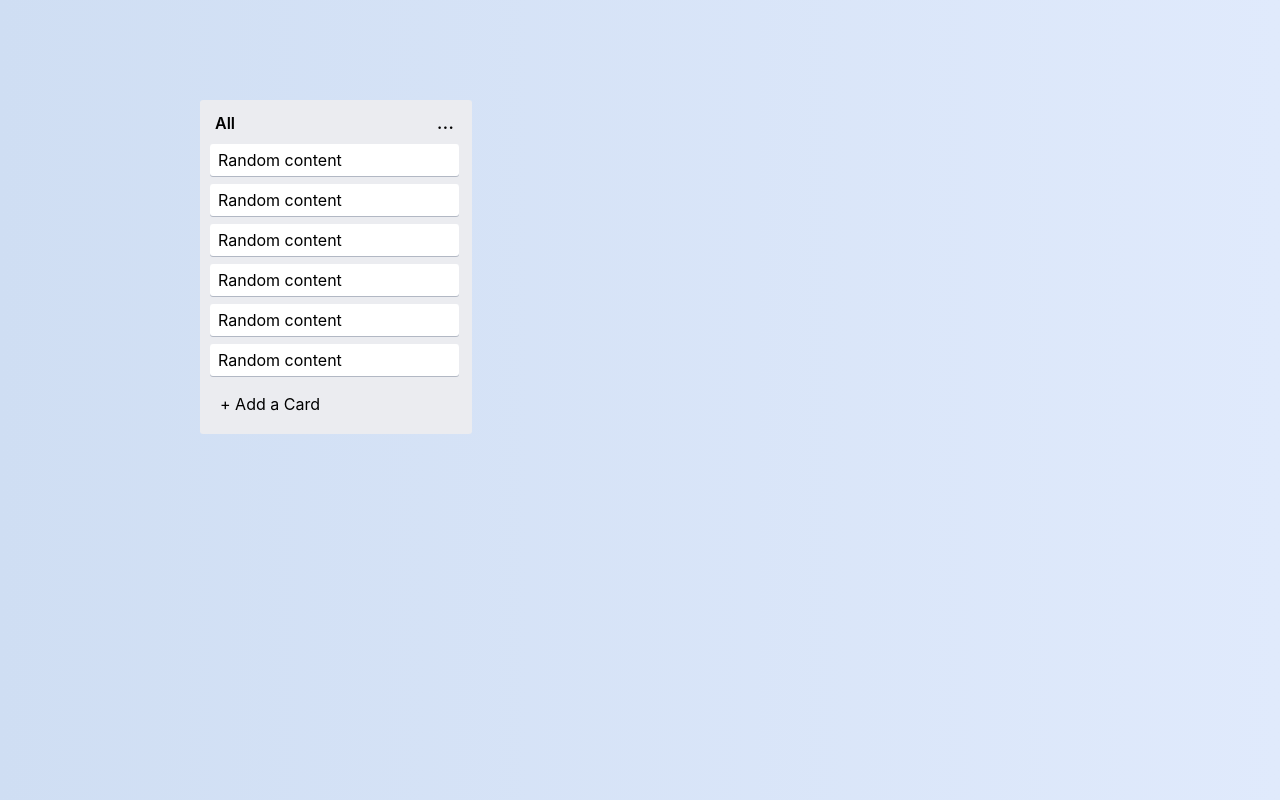
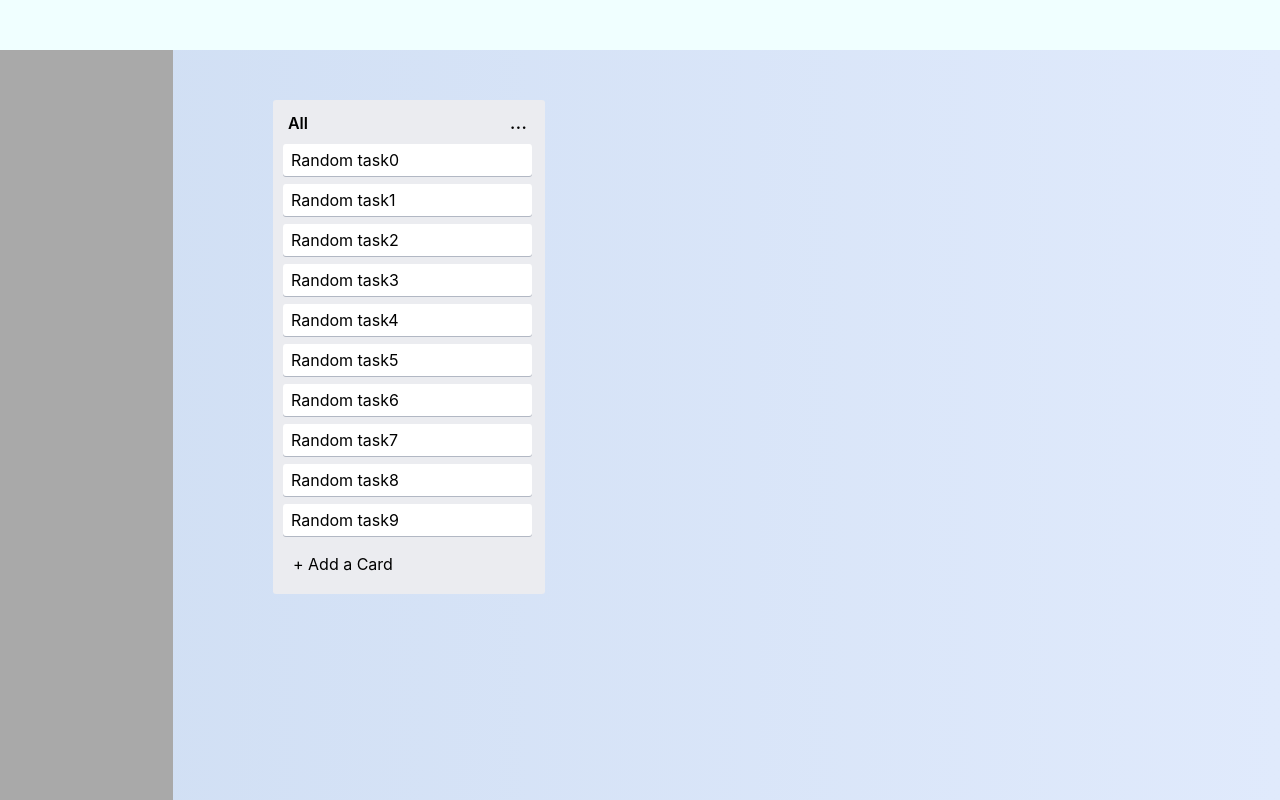
Before and after one commit to PrashantSingh5946/Trello, a React (Create React App) app: page / in a window 1280 px wide. Built offline with nearby package versions, Linux system fonts and the light colour scheme.

Commit message:
Dragging enabled

```diff
--- a/package.json
+++ b/package.json
@@ -7,6 +7,7 @@
     "@testing-library/react": "^12.1.2",
     "@testing-library/user-event": "^13.5.0",
     "react": "^17.0.2",
+    "react-beautiful-dnd": "^13.1.0",
     "react-dom": "^17.0.2",
     "react-scripts": "5.0.0",
     "web-vitals": "^2.1.4"
--- a/src/App.css
+++ b/src/App.css
@@ -1,33 +1,58 @@
 .App {
   width: 1fr;
   height: 100vh;
-  background: #E0EAFC;  /* fallback for old browsers */
-  background: -webkit-linear-gradient(to right, #CFDEF3, #E0EAFC);  /* Chrome 10-25, Safari 5.1-6 */
-  background: linear-gradient(to right, #CFDEF3, #E0EAFC); /* W3C, IE 10+/ Edge, Firefox 16+, Chrome 26+, Opera 12+, Safari 7+ */
-
-
+  background: #e0eafc; /* fallback for old browsers */
+  background: -webkit-linear-gradient(
+    to right,
+    #cfdef3,
+    #e0eafc
+  ); /* Chrome 10-25, Safari 5.1-6 */
+  background: linear-gradient(
+    to right,
+    #cfdef3,
+    #e0eafc
+  ); /* W3C, IE 10+/ Edge, Firefox 16+, Chrome 26+, Opera 12+, Safari 7+ */
+  overflow: hidden;
 }
 
+.navbar {
+  height: 50px;
+  background: azure;
+}
 
-.collection
-{
+.container {
+  display: flex;
+  flex-direction: row;
+  height: 100%;
+}
+
+.collection {
   background-color: #ebecf0;
   border-radius: 3px;
   box-sizing: border-box;
   display: flex;
   flex-direction: column;
   max-height: 100%;
-  position: absolute;
-  margin-left: 200px;
-  margin-top: 100px;
   white-space: normal;
   width: 272px;
   padding: 10px;
-
 }
 
-.collection .header
+.collections-menu {
+  width: 200px;
+  background: darkgray;
+}
+
+.content {
+  width: 100%;
+}
+
+.board
 {
+  padding:  50px 100px;
+}
+
+.collection .header {
   display: flex;
   min-height: 20px;
   font-size: 20px;
@@ -37,29 +62,25 @@
   align-items: baseline;
 }
 
-.collection .header h2
-{
+.collection .header h2 {
   font-size: 16px;
   font-weight: 600;
   margin: 0px 5px;
 }
 
-.collection .header .ellipsis
-{
+.collection .header .ellipsis {
   margin-left: auto;
   margin-right: 8px;
 }
 
-.collection .list
-{
+.list {
   max-height: 400px;
   overflow-y: auto;
   margin-top: 5px;
   padding-right: 3px;
 }
 
-.collection .list-card
-{
+.list-card {
   background-color: #fff;
   border-radius: 3px;
   box-shadow: 0 1px 0 #091e4240;
@@ -74,14 +95,12 @@
   padding: 6px 8px;
 }
 
-.addItem
-{
+.addItem {
   padding: 10px;
   border-radius: 4px;
 }
 
-.addItem:hover
-{
+.addItem:hover {
   background: #d1d3d8;
 }
 
--- a/src/App.js
+++ b/src/App.js
@@ -1,20 +1,39 @@
-import "./App.css"
+import "./App.css";
 import Collection from "./components/Collection";
-
+import { DragDropContext } from "react-beautiful-dnd";
 
 function App() {
   return (
     <div className="App">
-      <div className="Collections-menu">
-
+      <div className="navbar"></div>
+      <div className="container">
+        <div className="collections-menu"></div>
+        <div className="content">
+        <DragDropContext onDragEnd={() => {}}>
+          <div className="board">
+            <Collection
+              name="All"
+              tasks={[
+                { name: "Random task" },
+                { name: "Random task" },
+                { name: "Random task" },
+                { name: "Random task" },
+                { name: "Random task" },
+                { name: "Random task" },
+                { name: "Random task" },
+                { name: "Random task" },
+                { name: "Random task" },
+                { name: "Random task" },
+                { name: "Random task" },
+                { name: "Random task" },
+                { name: "Random task" },
+                { name: "Random task" },
+              ]}
+            ></Collection>
+          </div>
+          </DragDropContext>
+        </div>
       </div>
-      <div className="content">
-    <div className="board">
-    <Collection>
-      </Collection>
-    </div>
-      </div>
-
     </div>
   );
 }
--- a/src/components/Collection.js
+++ b/src/components/Collection.js
@@ -1,23 +1,42 @@
 import React from "react";
+import { DragDropContext, Droppable, Draggable } from "react-beautiful-dnd";
 
-export default function Collection() {
+export default function Collection({ tasks, name }) {
   return (
     <div className="collection">
       <div className="header">
-        <h2>All</h2>
+        <h2>{name}</h2>
         <div className="ellipsis">&#8230;</div>
       </div>
-      <div className="list">
-        <div className="list-card">Random content</div>
-        <div className="list-card">Random content</div>
-        <div className="list-card">Random content</div>
-        <div className="list-card">Random content</div>
-        <div className="list-card">Random content</div>
-        <div className="list-card">Random content</div>
-      </div>
-      <div className="addItem">
-        + Add a Card
-      </div>
+      <DragDropContext onDragEnd={() => {}}>
+        <Droppable droppableId={`100`}>
+          {(provided) => {
+            return (
+              <div
+                className="list"
+                ref={provided.innerRef}
+                {...provided.droppableProps}
+              >
+                {tasks.map((task, index) => (
+                  <Draggable key={index} draggableId={`id-${index}`} index={index}>
+                    {(provided) => (
+                      <div
+                        className="list-card"
+                        ref={provided.innerRef}
+                        {...provided.draggableProps}
+                        {...provided.dragHandleProps}
+                      >
+                        {task.name+index}
+                      </div>
+                    )}
+                  </Draggable>
+                ))}
+              </div>
+            );
+          }}
+        </Droppable>
+      </DragDropContext>
+      <div className="addItem">+ Add a Card</div>
     </div>
   );
 }
```
Also changed, not shown: src/schema.json (added, +18 -0 lines), 1 other file (tests, documents, lock files or other folders). Lines whose indentation alone changed are shown as unchanged.
